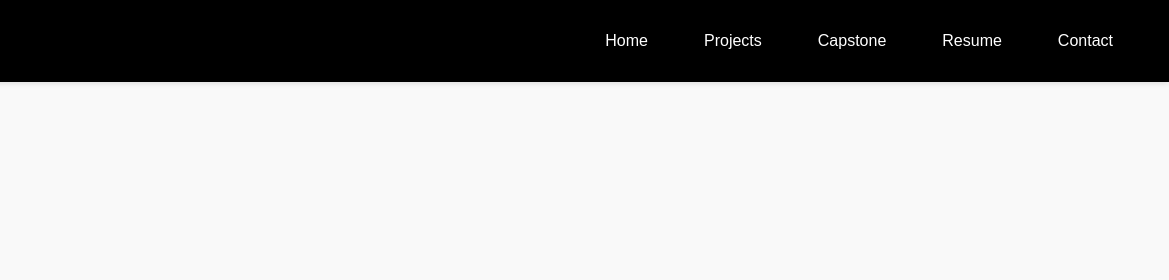
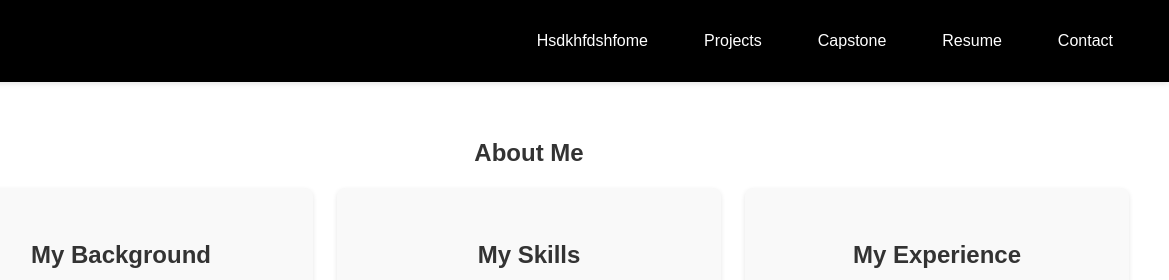
Before and after one commit to yogeash-nehra/YogeashNehra.com, a plain HTML site: page index.html in a window 1280 px wide. Shown: the top 280 px of the page, 111-1280 px from the left. Drawn offline with Linux system fonts and the light colour scheme.

Commit message:
Fix navigation link text and comment out hero section for future use

```diff
--- a/index.html
+++ b/index.html
@@ -18,7 +18,7 @@
                 <img src="logo.png" alt="Yogeash Nehra Logo" class="logo-image">
             </a>
             <ul class="nav-links">
-                <li><a href="index.html" class="nav-item active">Home</a></li>
+                <li><a href="index.html" class="nav-item active">Hsdkhfdshfome</a></li>
                 <li><a href="projects.html" class="nav-item">Projects</a></li>
                 <li><a href="capstone.html" class="nav-item">Capstone</a></li>
                 <li><a href="Yogeash Nehra Resume.pdf" class="nav-item" download>Resume</a></li>
@@ -28,14 +28,14 @@
     </nav>
 
     <!-- Hero Section -->
-    <section class="hero">
+    <!-- <section class="hero">
         <div class="hero-content">
             <h1>Yogeash Nehra</h1>
             <p>Software Developer | Auckland, NZ</p>
             <p>Building scalable, efficient, and user-focused solutions.</p>
             <a href="#about" class="btn">Learn More</a>
         </div>
-    </section>
+    </section> -->
 
     <!-- About Me Section -->
     <section class="about" id="about">
```
